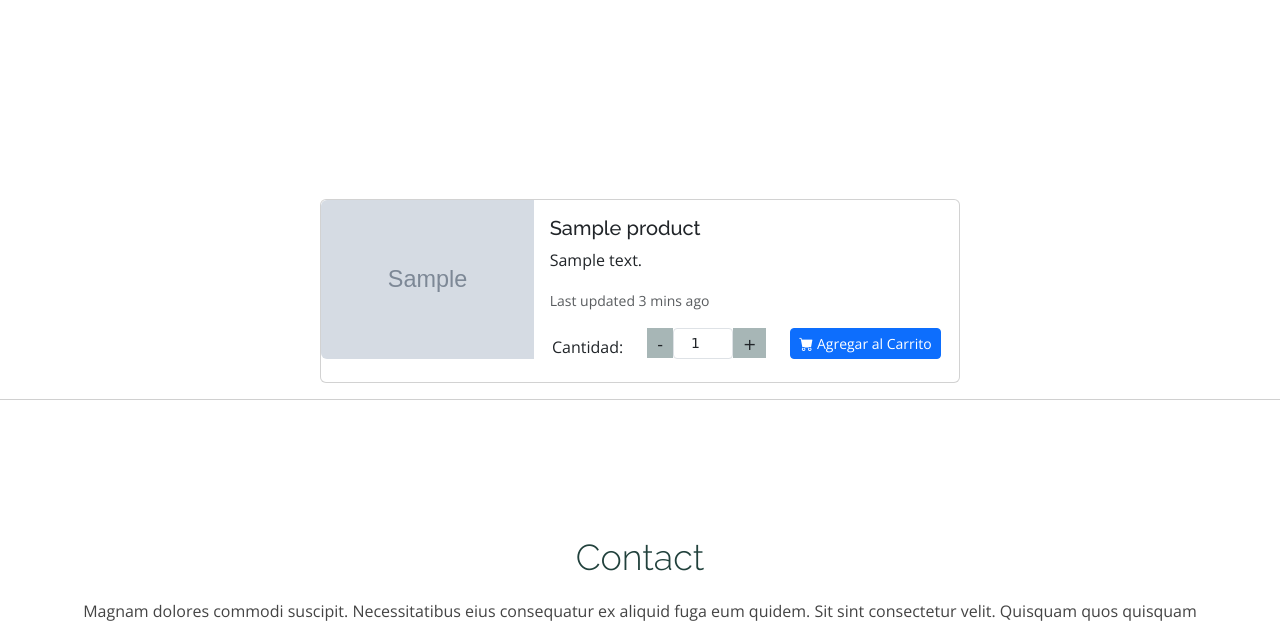
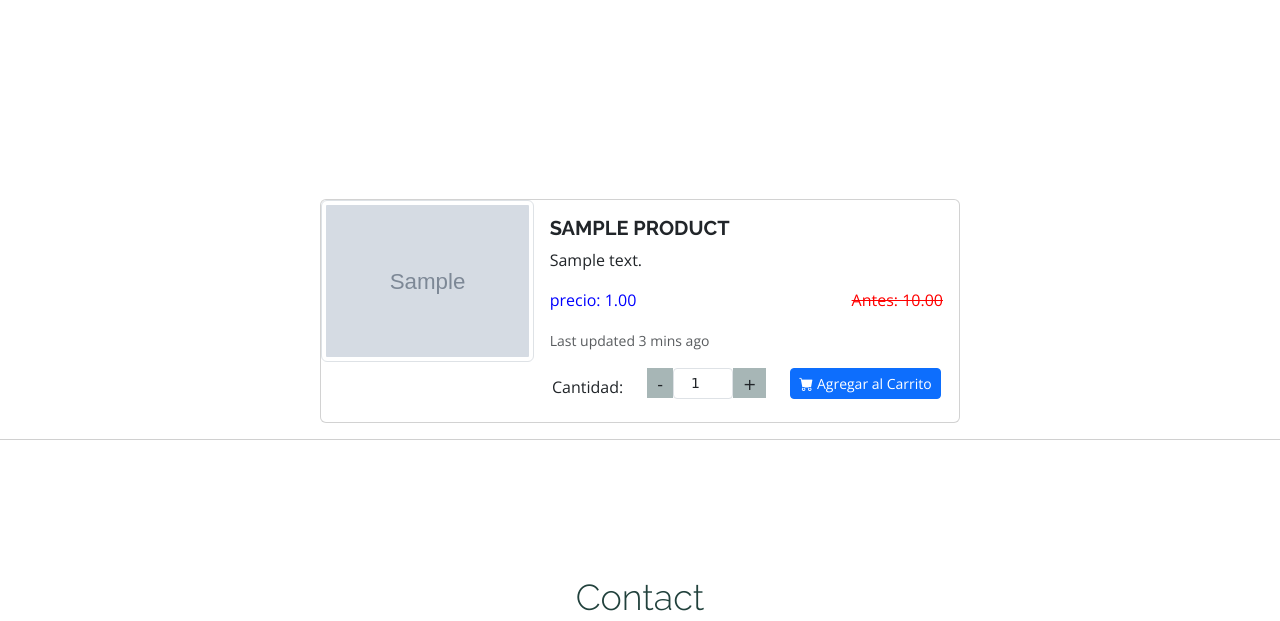
Before and after one commit to juanjavierl/ecomerce, a Django app: template app/catalog/templates/catalog/OptenerProducto.html in a window 1280 px wide. Shown: the part 71-692 px from the top of the page. Run offline with Django 4.2, Linux system fonts and the light colour scheme; tables that the repository leaves empty hold one stand-in row (values such as "Sample post"); the template is opened without the code that fills it: values that come from a table or form of the project are taken from there, most other values are stand-ins (such as "Sample title", 1, 10 or a date in 2020); grey boxes marked "Sample" are stand-in pictures; parts of the project's set-up code (start-up, migrations or seed data) failed here and were passed over; some libraries are stand-ins or nearby versions.

Commit message:
dicenios en los templates

```diff
--- a/app/catalog/templates/catalog/OptenerProducto.html
+++ b/app/catalog/templates/catalog/OptenerProducto.html
@@ -47,12 +47,16 @@
 <div class="card mb-3" style="max-width: 640px; margin: 90px auto;">
   <div class="row g-0">
     <div class="col-md-4">
-      <img src="/media/{{p.image}}" class="img-fluid rounded-start" alt="...">
+      <img src="/media/{{p.image}}" class="img-fluid rounded-start img-thumbnail rounded" alt="...">
     </div>
     <div class="col-md-8">
       <div class="card-body">
-        <h5 class="card-title">{{p.name}}</h5>
-        <p class="card-text">{{p.description}}</p>
+        <h5 class="card-title fw-bolder">{{p.name|upper}}</h5>
+        <p class="card-text">{{p.description|default:" sin descripcion "}}</p>
+        <div class="d-flex" style="justify-content: space-between;">
+          <p style="color: blue;">precio: {{p.pvp}}</p>
+          <p class="text-decoration-line-through" style="color: red;">Antes: {{p.price_before}}</p>
+        </div>
         <p class="card-text"><small class="text-muted">Last updated 3 mins ago</small></p>
         <div class="modal-footer" style="justify-content: space-around;">
           <!-- <button type="button" class="btn btn-secondary" data-bs-dismiss="modal">Cancelar</button> -->
@@ -99,7 +103,7 @@
             $(".alert-success").html(resp.success).show();
             $(".alert-danger").html(resp.error).hide();
             //$("")
-            $("#cont_compras").html(resp.total_compra);
+            $("#compras_id").html(resp.total_compra);
             console.log(resp.total_compra)
           }
 
--- a/app/catalog/templates/catalog/ver_carrito.html
+++ b/app/catalog/templates/catalog/ver_carrito.html
@@ -24,7 +24,7 @@
                 <td>{{i.precio_uni}}</td>
                 <td>{{i.cantidad}}</td>
                 <td>{{i.total}}</td>
-                <td><button onclick="eliminarProducto('eliminarProducto/{{forloop.counter0}}')" data-bs-toggle="tooltip" title="Eliminar" class="btn btn-danger btn-sm"><i class="bi bi-trash3"></i></button></td>
+                <td><button onclick="eliminarProducto('/eliminarProducto/{{forloop.counter0}}')" data-bs-toggle="tooltip" title="Eliminar" class="btn btn-danger btn-sm"><i class="bi bi-trash3"></i></button></td>
             </tr>
 
           {% empty %}
@@ -73,7 +73,7 @@
           url:urls,
           success:function(resp){
             $("#compras_id").html(resp);
-            verCarrito('ver_carrito/')
+            verCarrito('/ver_carrito/')
           }
       });
       return false;
--- a/app/catalog/templates/pag_productos.html
+++ b/app/catalog/templates/pag_productos.html
@@ -1,3 +1,4 @@
+
 {% if paginator.num_pages > 1%}
 <div class="d-flex justify-content-center">
     <ul class="pagination">
@@ -31,8 +32,9 @@
                 <a class="page-link" href="?page={{ entity.next_page_number }}#pagtable">Siguiente</a>
             </li>
         {% endif %}
-    </ul>
+    </ul><br>
 </div>
+<p style="display: block; text-align: center;"><strong>Pagina:</strong> {{page}} <strong>de:</strong> {{paginator.num_pages}}</p>
 <div class="d-flex justify-content-center d-sm-none">
     {% if entity.has_previous %}
         <span class="page-item"><a  class="page-link" href="?page={{ entity.previous_page_number }}#pagtable">Anterior</a></span>
@@ -41,6 +43,7 @@
         <span class="page-item"><a class="page-link" href="?page={{ entity.next_page_number }}#pagtable">Siguiente</a></span>
     {% endif %}
     <br>
-    <br>
+
 </div>
+
 {% endif %}
--- a/templates/header_catalog.html
+++ b/templates/header_catalog.html
@@ -2,7 +2,7 @@
     <div class="container d-flex justify-content-between">
 
       <div class="logo" style="display: flex;width: 300px;justify-content: space-around;">
-        <h1><a href="/">{{company.name|title}}</a></h1>
+        <h1><a href="/">{{company.name|title|truncatechars:10 }}</a></h1>
         <!-- Uncomment below if you prefer to use an image logo -->
         <!-- <a href="index.html"><img src="assets/img/logo.png" alt="" class="img-fluid"></a>-->
         <h1><a href="#" onclick="buscar_producto()"><i class="bi bi-search"></i></a></h1>
```
Also changed, not shown: app/catalog/views.py (+10 -3 lines).
